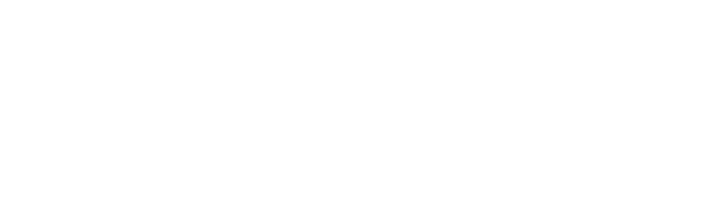
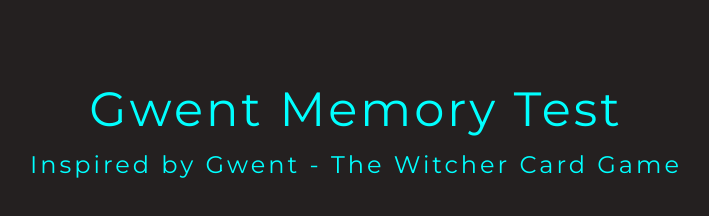
Before and after one commit to jakubnakielski/Cards, a website: page dist/index.html in a window 1280 px wide. Shown: the whole page, without its empty margins (284-993 px from the left). Drawn offline with Linux system fonts and the light colour scheme.

Commit message:
Add images, make html structure, add header

```diff
--- a/src/scss/style.scss
+++ b/src/scss/style.scss
@@ -0,0 +1,42 @@
+body {
+  height: 100vh;
+  background: rgb(36, 32, 32);
+  font-family: "Montserrat", sans-serif;
+}
+*,
+*::before,
+*::after {
+  margin: 0;
+  padding: 0;
+  box-sizing: border-box;
+}
+
+.container {
+  max-width: 1200px;
+  margin: 0 auto;
+
+  .header {
+    width: 100%;
+    margin: 80px 0 0 0;
+    color: cyan;
+    text-align: center;
+    letter-spacing: 3px;
+
+    &__main {
+      height: 70px;
+      font-size: 3em;
+    }
+
+    &__aux {
+      height: 50px;
+      font-size: 1.5em;
+    }
+  }
+  .box {
+    height: 500px;
+    display: flex;
+
+    &__card {
+    }
+  }
+}
```
Also changed, not shown: dist/css/style.css, dist/img/ciri.png (added), dist/img/geralt.png (added), dist/img/iorweth.png (added), dist/img/jaskier.png (added), dist/img/karta.png (added), dist/img/triss.png (added), dist/img/yen.png (added), dist/index.html, src/img/ciri.png (added), src/img/geralt.png (added), src/img/iorweth.png (added), src/img/jaskier.png (added), src/img/karta.png (added), 2 more files.
